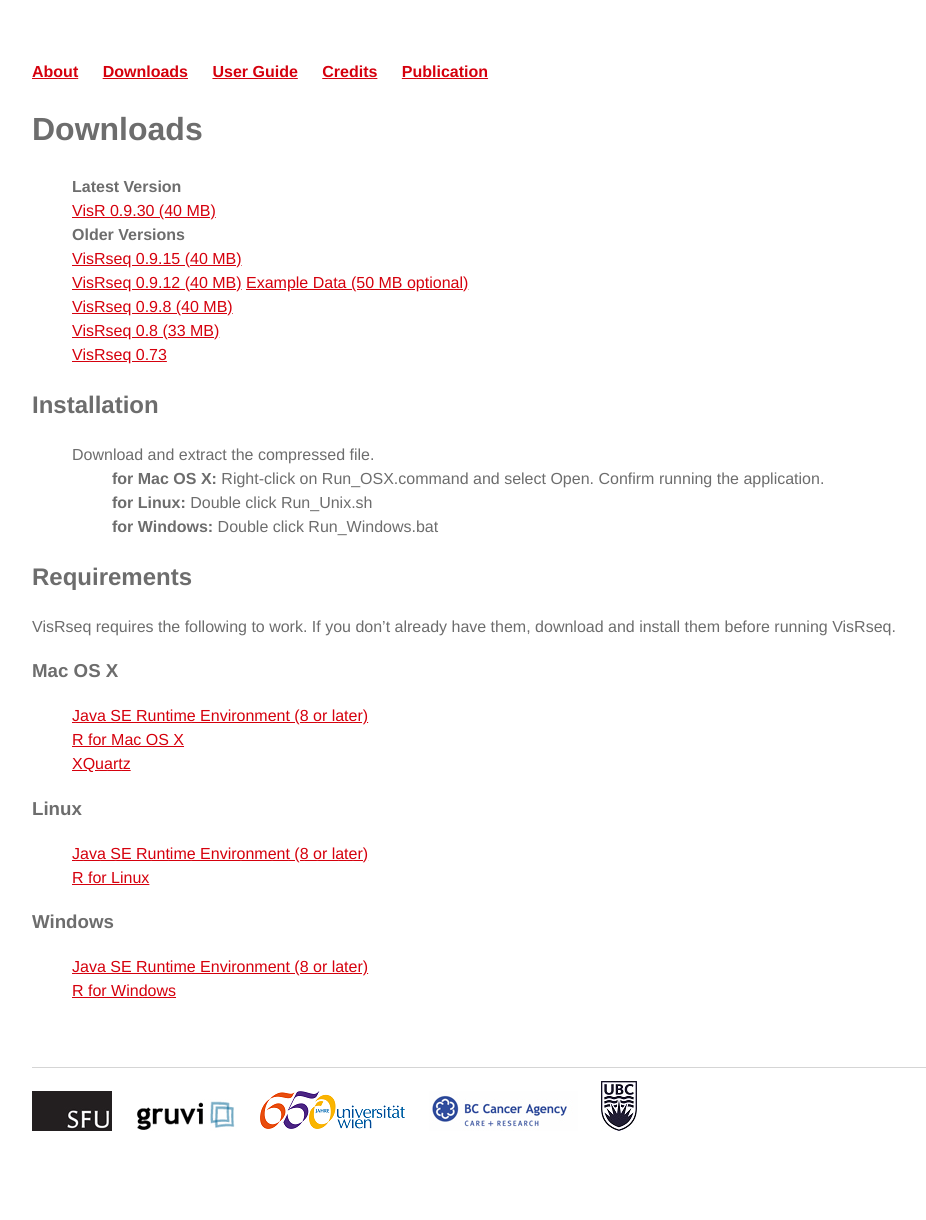
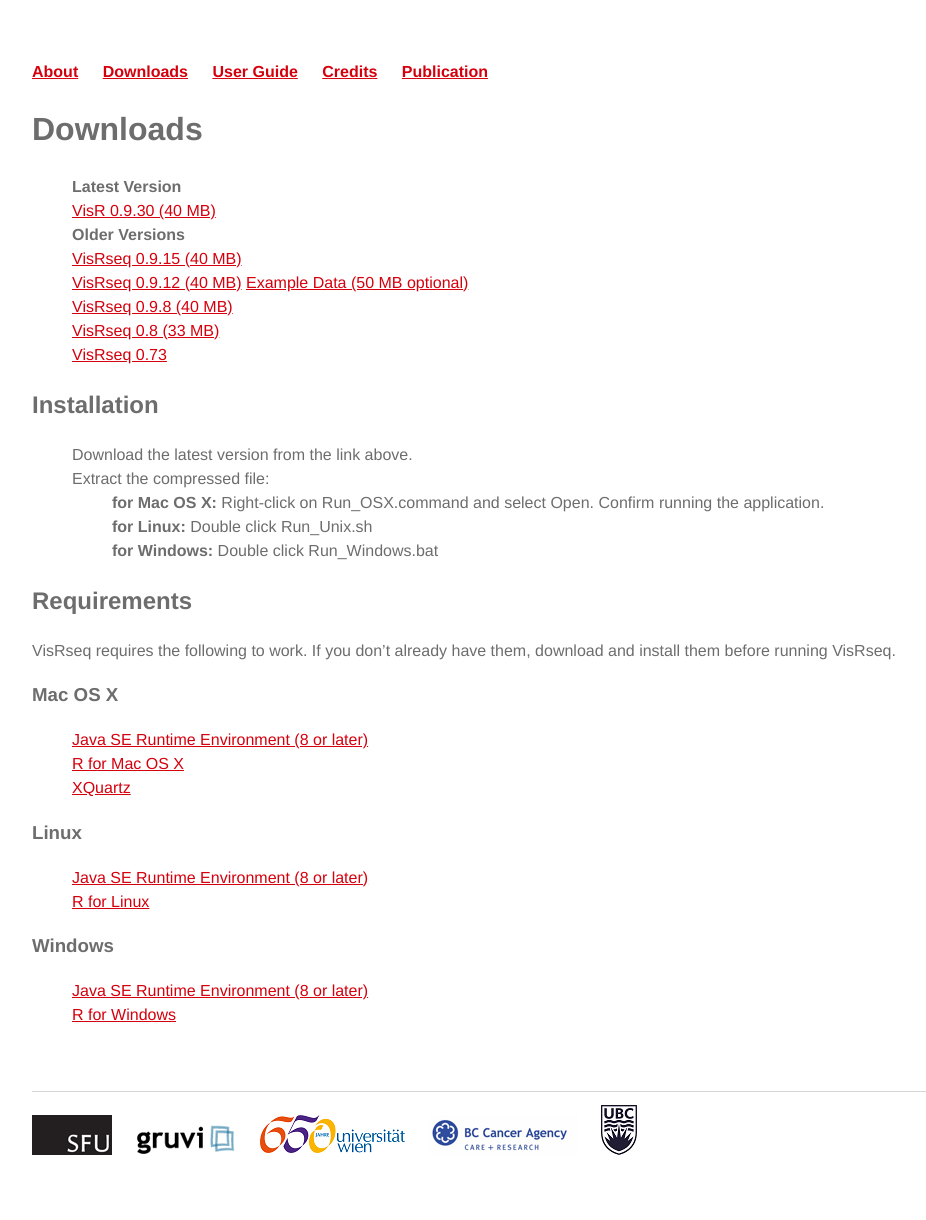
Before and after one commit to visrseq/visrseq.github.io, a Jekyll site: the page built from downloads/index.html, in a window 1280 px wide. Shown: the whole page, without its empty margins (160-1086 px from the left). Built offline with Jekyll 4.4.1, drawn with Linux system fonts in a browser that asks for light colours; before the commit the page ends 1196 px from its top, so only the background shows below that.

Commit message:
downloads: short urls

```diff
--- a/downloads/index.html
+++ b/downloads/index.html
@@ -6,19 +6,21 @@
 
 	<ul class="downloads">
 		<li><b>Latest Version</b></li>
-		<li><a href = "https://www.dropbox.com/s/kt56xcnslspvkev/VisR.0.9.30.zip?dl=1"> VisR 0.9.30 (40 MB) </a></li>
+		<li><a href="https://goo.gl/BdQA6s"> VisR 0.9.30 (40 MB) </a></li>
+		<li></li>
 		<li><b>Older Versions</b></li>
-		<li><a href="https://www.dropbox.com/s/63xr6kpkry4u786/VisRseq.0.9.15.zip?dl=1">VisRseq 0.9.15 (40 MB)</a></li>
-		<li><a href="https://www.dropbox.com/s/xllk8so2jfu1apf/VisRseq.0.9.12.zip?dl=1">VisRseq 0.9.12 (40 MB)</a>
-			<a href="https://www.dropbox.com/s/d4n1986c2c7o7tf/data.0.8.0.zip?dl=1">Example Data (50 MB optional)</a> </li>
-		<li><a href="https://www.dropbox.com/s/ligo3ac4axgah23/VisRseq.0.9.8.zip?dl=1">VisRseq 0.9.8 (40 MB)</a></li>
-		<li><a href="https://www.dropbox.com/s/i4fsjgj5wpu1ptc/VisRseq.0.8.0.zip?dl=1">VisRseq 0.8 (33 MB)</a></li>
-		<li><a href="https://www.dropbox.com/s/q9es8csekmz1c4b/VisRseq.0.73.zip?dl=1">VisRseq 0.73</a></li>
+		<li><a href="https://goo.gl/KasWpF">VisRseq 0.9.15 (40 MB)</a></li>
+		<li><a href="https://goo.gl/yXUEcX">VisRseq 0.9.12 (40 MB)</a>
+			<a href="https://goo.gl/FYF5Jt">Example Data (50 MB optional)</a> </li>
+		<li><a href="https://goo.gl/1N1i1j">VisRseq 0.9.8 (40 MB)</a></li>
+		<li><a href="https://goo.gl/rWvKDD">VisRseq 0.8 (33 MB)</a></li>
+		<li><a href="https://goo.gl/mXhHfV">VisRseq 0.73</a></li>
 	</ul>
 
 	<h2>Installation</h2>
 	<ol>
-		<li>Download and extract the compressed file.</li>
+		<li>Download the latest version from the link above.</li>
+		<li>Extract the compressed file:</li>
 		<li>
 			<ul class="platforms">
 			<li><b>for Mac OS X:</b> Right-click on Run_OSX.command and select Open. Confirm running the application. </li>
```
